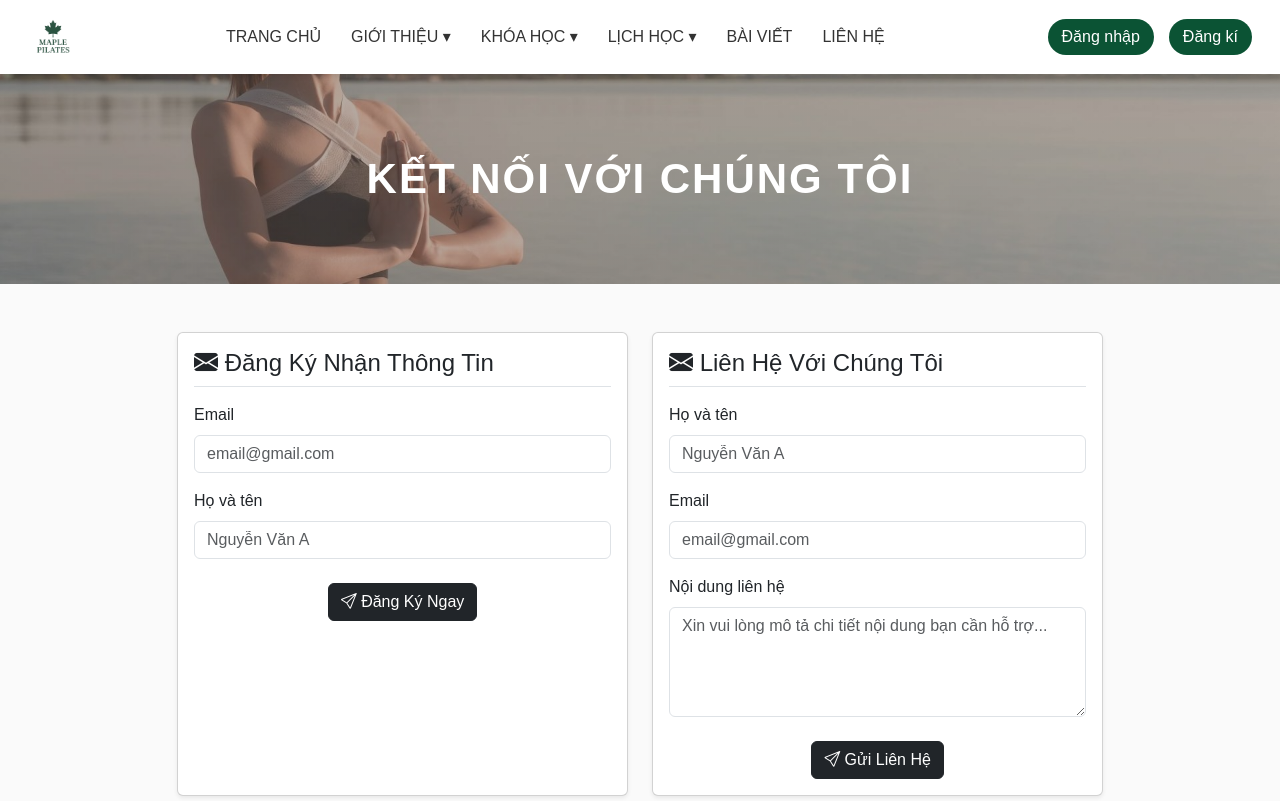
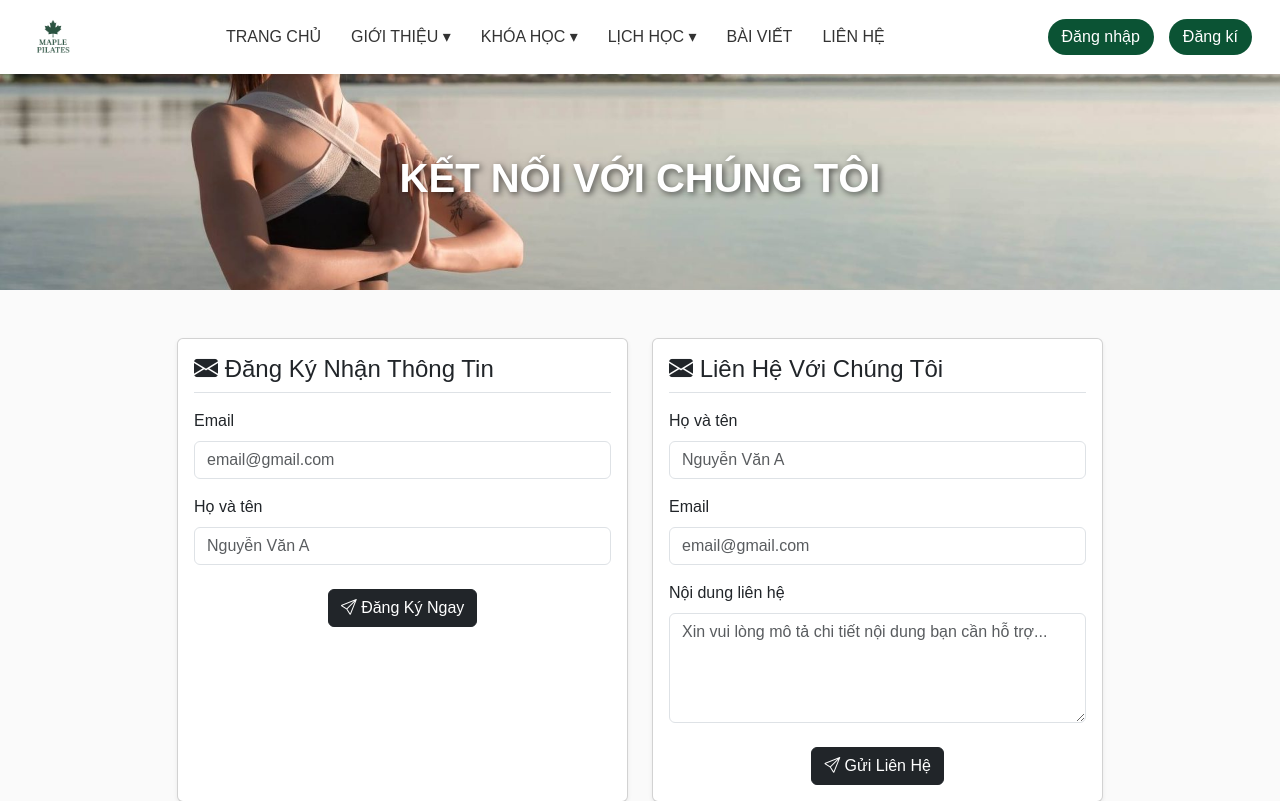
Before and after one commit to HoaiNam1112/PilatesMaple, a PHP site: page /page/lienhe.php in a window 1280 px wide. Shown: the top 801 px of the page. Run offline with PHP 8.4, Linux system fonts and the light colour scheme.

Commit message:
sửacssbv

```diff
--- a/css/baiviet.css
+++ b/css/baiviet.css
@@ -6,9 +6,6 @@ body {
 }
 .hero {
   background: url("../pic/bnhlv.jpg") no-repeat center center;
-  background-size: cover;
-  background: linear-gradient(rgba(106, 97, 93, 0.5), rgba(106, 97, 93, 0.5)),
-    url("../pic/bnhlv.jpg") center/cover no-repeat;
 }
 
 .banner {
@@ -16,11 +13,11 @@ body {
   padding: 80px 20px;
 }
 .banner h1 {
-  margin: 0;
-  font-size: 42px;
-  text-transform: uppercase;
-  letter-spacing: 2px;
+  color: white;
+  text-align: center;
+  font-size: 2.5em;
   font-weight: bold;
+  text-shadow: 2px 2px 6px rgba(0, 0, 0, 0.6);
 }
 
 .search-box {
--- a/css/lienhe.css
+++ b/css/lienhe.css
@@ -1,21 +1,20 @@
+body {
+  font-family: "Segoe UI", sans-serif;
+  margin: 0;
+  background: #fafafa;
+  color: #333;
+}
+.hero {
+  background: url("../pic/bnhlv.jpg") center/cover no-repeat;
+}
 .banner {
+  color: #fff;
+  padding: 80px 20px;
+}
+.banner h1 {
+  color: white;
   text-align: center;
   font-size: 2.5em;
   font-weight: bold;
-  padding: 40px 0;
-  letter-spacing: 2px;
+  text-shadow: 2px 2px 6px rgba(0, 0, 0, 0.6);
 }
-.banner h1 {
-  margin: 0;
-  font-size: 42px;
-  text-transform: uppercase;
-  letter-spacing: 2px;
-  font-weight: bold;
-}
-.hero {
-  background: url("../pic/bnhlv.jpg") no-repeat center center;
-  background-size: cover;
-  background: linear-gradient(rgba(106, 97, 93, 0.5), rgba(106, 97, 93, 0.5)),
-    url("../pic/bnhlv.jpg") center/cover no-repeat;
-}
-/* 1 */
--- a/page/baiviet.php
+++ b/page/baiviet.php
@@ -31,7 +31,7 @@
                 <button class="btn btn-outline-primary" type="submit" name="btn">
                     <img src="../pic/search1.png"
                         alt="search"
-                        class="img-fluid"
+                        class="img-fluid timkiemnut"
                         style="width: 30px; height: 30px;">
                 </button>
             </div>
--- a/page/lienhe.php
+++ b/page/lienhe.php
@@ -79,7 +79,7 @@ if ($_SERVER["REQUEST_METHOD"] == "POST" && isset($_POST["contact_form"])) {
     <title>Đăng ký nhận thông tin & Liên hệ</title>
     <link href="https://cdn.jsdelivr.net/npm/bootstrap@5.3.0/dist/css/bootstrap.min.css" rel="stylesheet">
     <link rel="stylesheet" href="https://cdn.jsdelivr.net/npm/bootstrap-icons@1.11.3/font/bootstrap-icons.css">
-    <link rel="stylesheet" href="../css/baiviet.css" />
+    <link rel="stylesheet" href="../css/lienhe.css" />
 </head>
 <body>
     <?php include 'header.php'?>
```
Also changed, not shown: page/khoadaotaoipm.php (+8 -8 lines), page/khoadaotaojr.php (+10 -10 lines).
